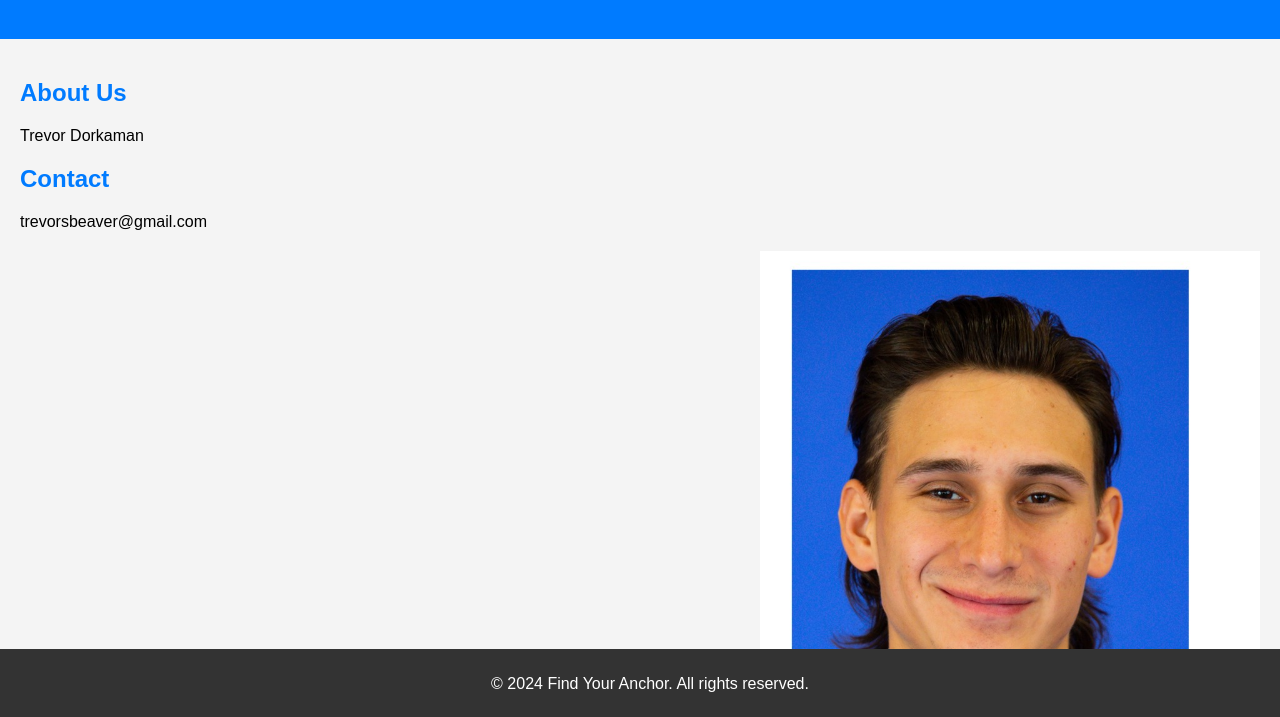
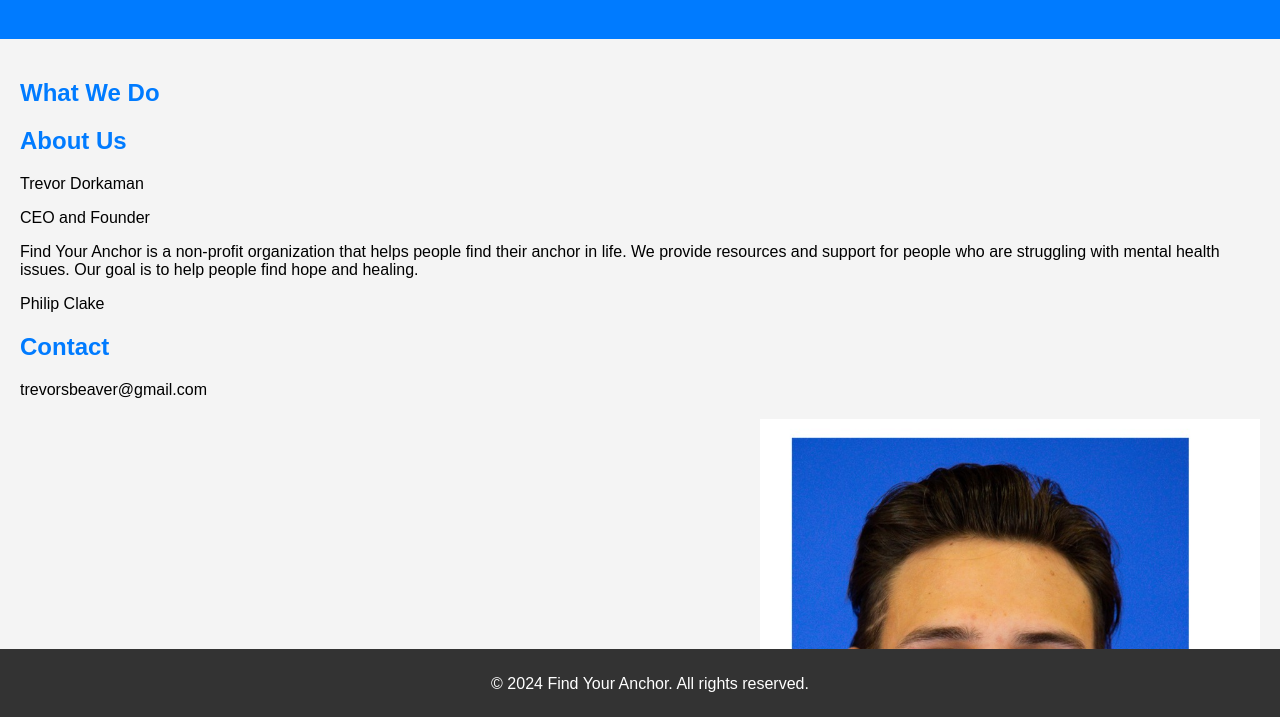
Before and after one commit to Tpreaus/Find-Your-Anchor, a plain HTML site: page index.html in a window 1280 px wide. Shown: the part 81-798 px from the top of the page. Drawn offline with Linux system fonts and the light colour scheme.

Commit message:
Added Our Message

```diff
--- a/index.html
+++ b/index.html
@@ -12,8 +12,12 @@
     </header>
     <main>
         <section>
+            <h2>What We Do</h2>
             <h2>About Us</h2>
             <p>Trevor Dorkaman</p>
+            <p>CEO and Founder</p>
+            <p>Find Your Anchor is a non-profit organization that helps people find their anchor in life. We provide resources and support for people who are struggling with mental health issues. Our goal is to help people find hope and healing.</p>
+            <p> Philip Clake</p>
         </section>
         <section>
             <h2>Contact</h2>
```
